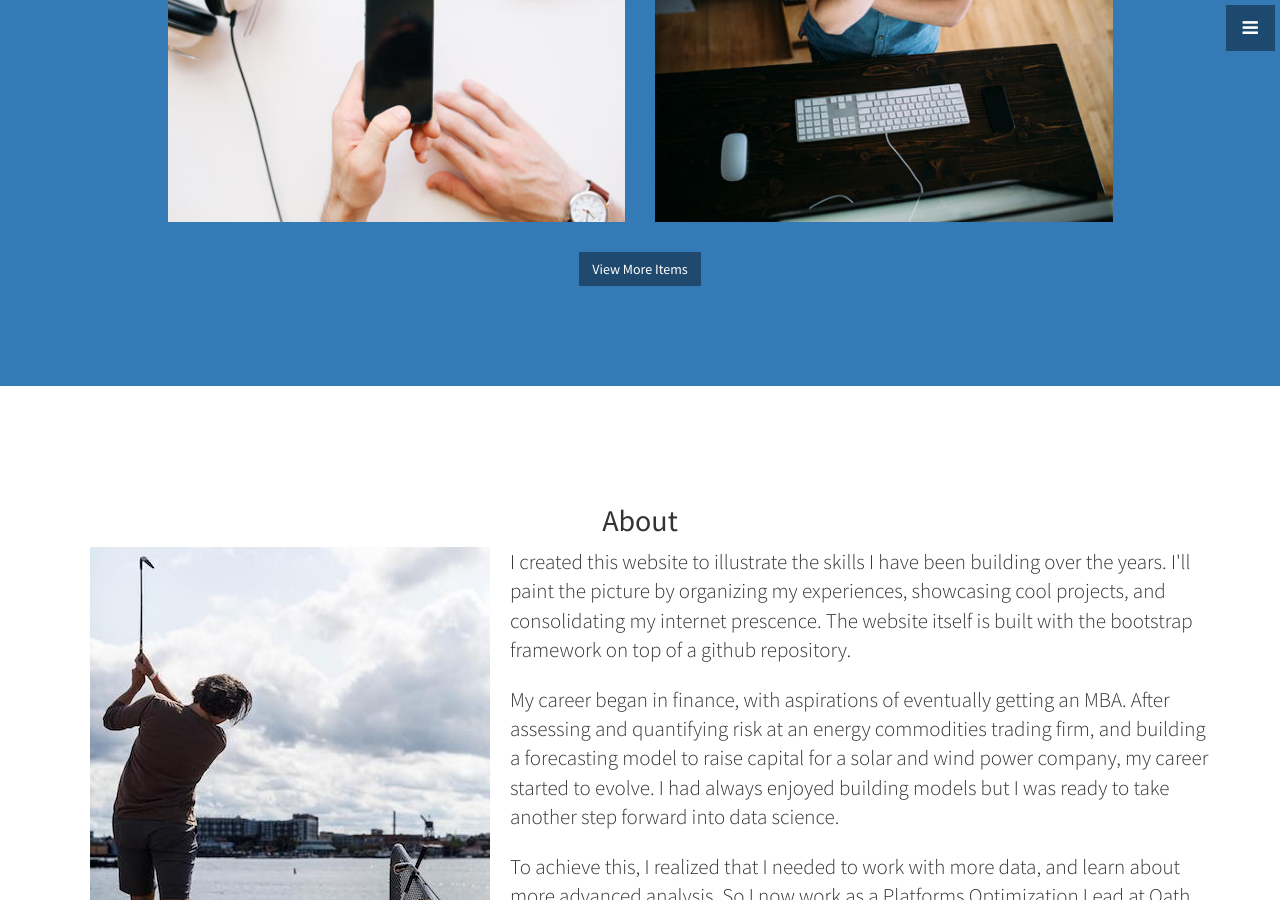
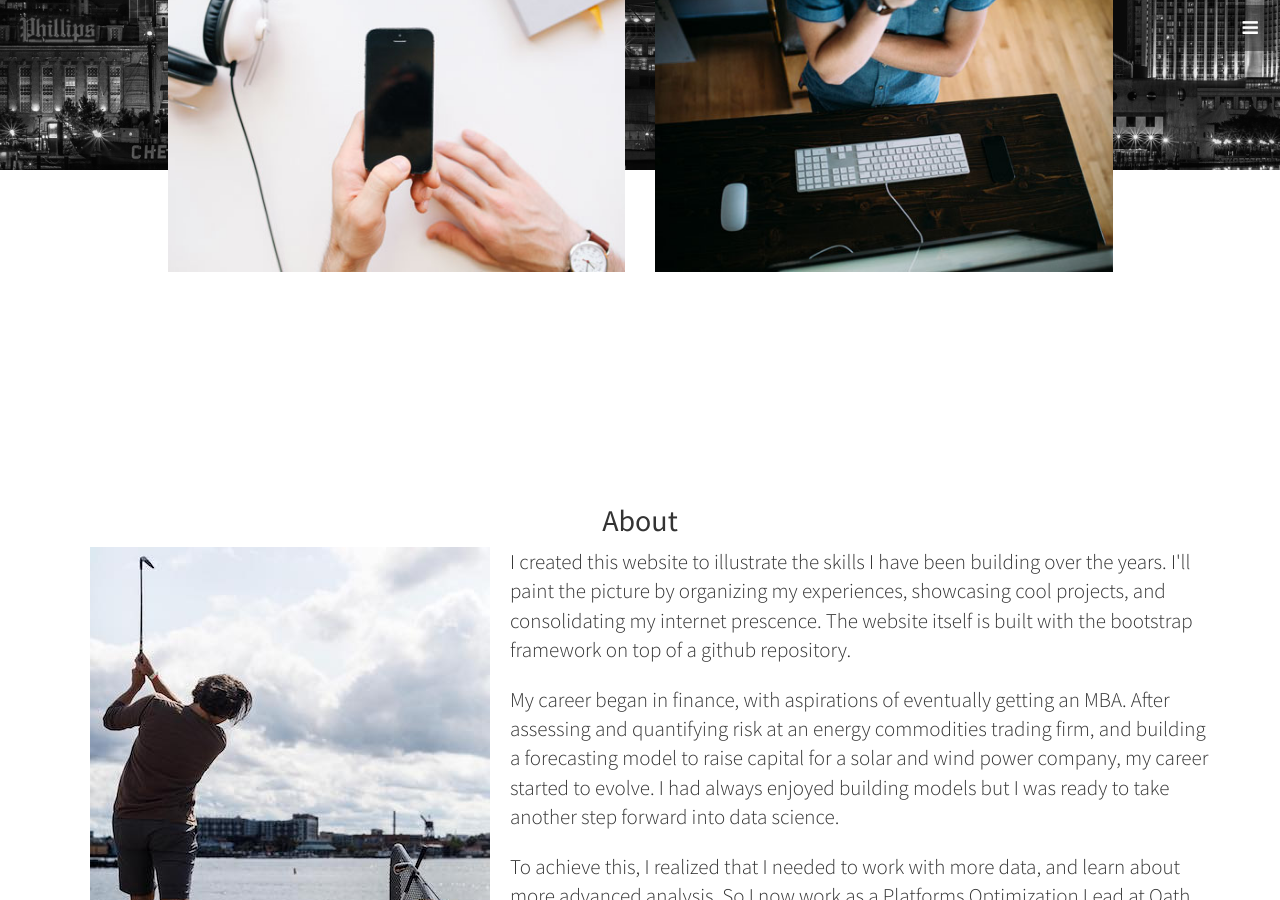
Before and after one commit to healyt22/healyt22.github.io, a Jekyll site: the page built from index.html, in a window 1280 px wide and 900 px high, scrolled down 666 px. Built offline with Jekyll 4.4.1, drawn with Linux system fonts in a browser that asks for light colours.

Commit message:
working on posts

```diff
--- a/_includes/header.html
+++ b/_includes/header.html
@@ -70,6 +70,7 @@
       <!-- /.row -->
     </div>
     <!-- /.container -->
+  </section>
   <section id="portfolio" class="portfolio">
     <div class="container">
       <div class="row">
@@ -92,8 +93,6 @@
               </div>
             </div>
           </div>
-            <!-- /.row (nested) -->
-            <a href="#" class="btn btn-dark">View More Items</a>
         </div>
         <!-- /.col-lg-10 -->
       </div>
@@ -101,5 +100,4 @@
     </div>
     <!-- /.container -->
   </section>
-  </section>
 </header>
```
Lines whose indentation alone changed are shown as unchanged.
